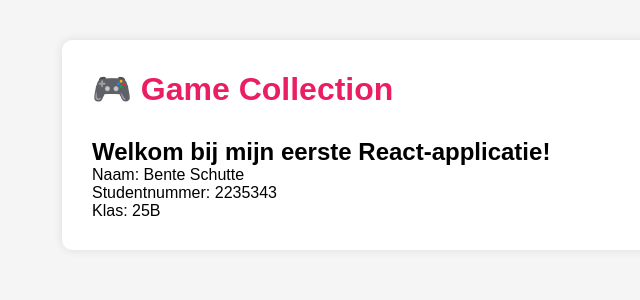
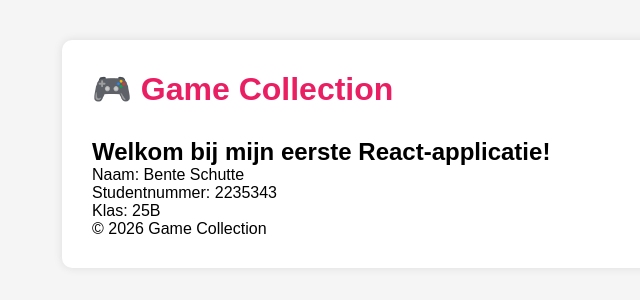
Before and after one commit to Bente-git/React, a React (Vite) app in the folder game-collection/: page / in a window 1280 px wide. Shown: the top 300 px of the page, without its empty margins (278-918 px from the left). Built offline with nearby package versions, Linux system fonts and the light colour scheme.

Commit message:
Les 3 - Eerste componenten gemaakt

```diff
--- a/game-collection/src/App.jsx
+++ b/game-collection/src/App.jsx
@@ -1,9 +1,11 @@
 import "./App.css";
+import Header from "./components/Header";
+import Footer from "./components/Footer";
 
 function App() {
   return (
     <div className="container">
-      <h1 className="title">🎮 Game Collection</h1>
+      <Header />
 
       <div className="games">
         <h2>Welkom bij mijn eerste React-applicatie!</h2>
@@ -14,6 +16,8 @@
 
         <p>Klas: 25B</p>
       </div>
+
+      <Footer />
     </div>
   );
 }
--- /dev/null
+++ b/game-collection/src/components/Footer.jsx
@@ -0,0 +1,9 @@
+function Footer() {
+  return (
+    <footer>
+      © 2026 Game Collection
+    </footer>
+  );
+}
+
+export default Footer;
--- /dev/null
+++ b/game-collection/src/components/Header.jsx
@@ -0,0 +1,7 @@
+function Header() {
+  return (
+    <h1 className="title">🎮 Game Collection</h1>
+  );
+}
+
+export default Header;
```
